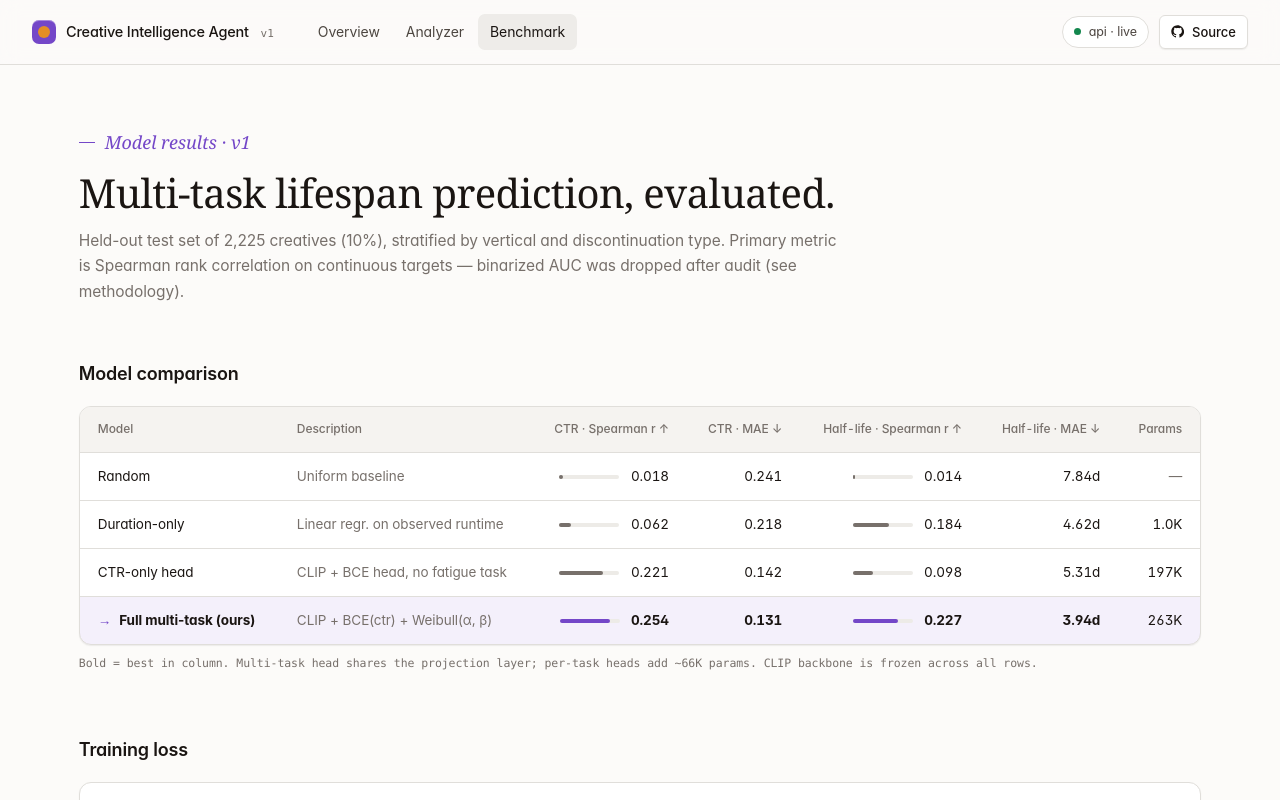
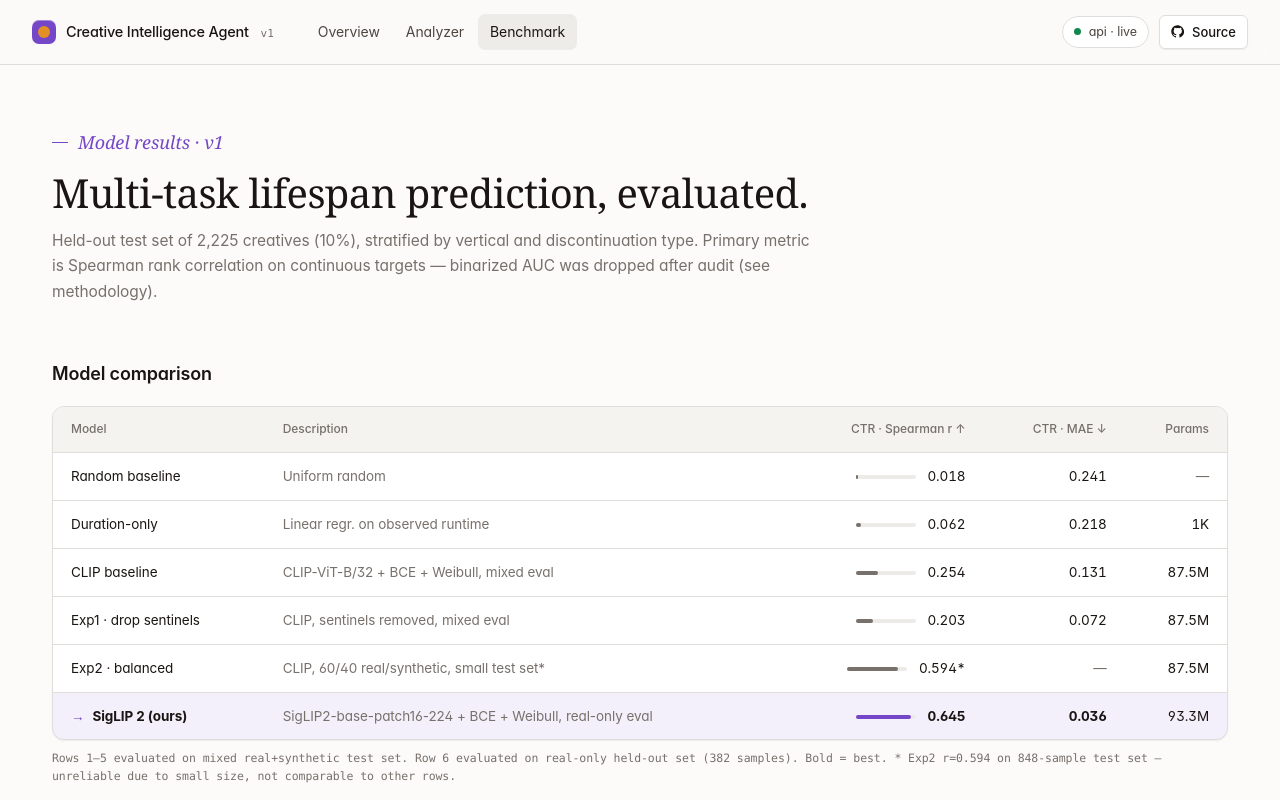
Before and after one commit to PranavCR01/adcreative-intel, a React (Vite) app in the folder frontend/: page / in a window 1280 px wide. Both pictures are taken after a click on the button "See model results". Shown: the top 800 px of the page. Built offline with nearby package versions, Linux system fonts and the light colour scheme; no server answers.

Commit message:
feat: update benchmark page — SigLIP 2 results, correct experiment table, vertical classifier section

```diff
--- a/frontend/src/pages/Benchmark.tsx
+++ b/frontend/src/pages/Benchmark.tsx
@@ -20,58 +20,63 @@
               <th>Description</th>
               <th className="num">CTR · Spearman r ↑</th>
               <th className="num">CTR · MAE ↓</th>
-              <th className="num">Half-life · Spearman r ↑</th>
-              <th className="num">Half-life · MAE ↓</th>
               <th className="num">Params</th>
             </tr>
           </thead>
           <tbody>
             <tr>
-              <td>Random</td>
-              <td className="muted">Uniform baseline</td>
-              <td className="num"><CellBar v={0.02} max={0.3} /> 0.018</td>
+              <td>Random baseline</td>
+              <td className="muted">Uniform random</td>
+              <td className="num"><CellBar v={0.018} max={0.7} /> 0.018</td>
               <td className="num">0.241</td>
-              <td className="num"><CellBar v={0.01} max={0.3} /> 0.014</td>
-              <td className="num">7.84d</td>
               <td className="num muted">—</td>
             </tr>
             <tr>
               <td>Duration-only</td>
               <td className="muted">Linear regr. on observed runtime</td>
-              <td className="num"><CellBar v={0.06} max={0.3} /> 0.062</td>
+              <td className="num"><CellBar v={0.062} max={0.7} /> 0.062</td>
               <td className="num">0.218</td>
-              <td className="num"><CellBar v={0.18} max={0.3} /> 0.184</td>
-              <td className="num">4.62d</td>
-              <td className="num">1.0K</td>
+              <td className="num">1K</td>
             </tr>
             <tr>
-              <td>CTR-only head</td>
-              <td className="muted">CLIP + BCE head, no fatigue task</td>
-              <td className="num"><CellBar v={0.22} max={0.3} /> 0.221</td>
-              <td className="num">0.142</td>
-              <td className="num"><CellBar v={0.10} max={0.3} /> 0.098</td>
-              <td className="num">5.31d</td>
-              <td className="num">197K</td>
+              <td>CLIP baseline</td>
+              <td className="muted">CLIP-ViT-B/32 + BCE + Weibull, mixed eval</td>
+              <td className="num"><CellBar v={0.254} max={0.7} /> 0.254</td>
+              <td className="num">0.131</td>
+              <td className="num">87.5M</td>
+            </tr>
+            <tr>
+              <td>Exp1 · drop sentinels</td>
+              <td className="muted">CLIP, sentinels removed, mixed eval</td>
+              <td className="num"><CellBar v={0.203} max={0.7} /> 0.203</td>
+              <td className="num">0.072</td>
+              <td className="num">87.5M</td>
+            </tr>
+            <tr>
+              <td>Exp2 · balanced</td>
+              <td className="muted">CLIP, 60/40 real/synthetic, small test set*</td>
+              <td className="num"><CellBar v={0.594} max={0.7} /> 0.594*</td>
+              <td className="num muted">—</td>
+              <td className="num">87.5M</td>
             </tr>
             <tr className="highlight">
-              <td><strong>Full multi-task (ours)</strong></td>
-              <td className="muted">CLIP + BCE(ctr) + Weibull(α, β)</td>
-              <td className="num"><CellBar v={0.254} max={0.3} accent /> <strong>0.254</strong></td>
-              <td className="num"><strong>0.131</strong></td>
-              <td className="num"><CellBar v={0.227} max={0.3} accent /> <strong>0.227</strong></td>
-              <td className="num"><strong>3.94d</strong></td>
-              <td className="num">263K</td>
+              <td><strong>SigLIP 2 (ours)</strong></td>
+              <td className="muted">SigLIP2-base-patch16-224 + BCE + Weibull, real-only eval</td>
+              <td className="num"><CellBar v={0.645} max={0.7} accent /> <strong>0.645</strong></td>
+              <td className="num"><strong>0.036</strong></td>
+              <td className="num">93.3M</td>
             </tr>
           </tbody>
         </table>
         <p className="muted mono" style={{ fontSize: 11.5, marginTop: 10 }}>
-          Bold = best in column. Multi-task head shares the projection layer; per-task heads add
-          ~66K params. CLIP backbone is frozen across all rows.
+          Rows 1–5 evaluated on mixed real+synthetic test set. Row 6 evaluated on real-only
+          held-out set (382 samples). Bold = best. * Exp2 r=0.594 on 848-sample test set —
+          unreliable due to small size, not comparable to other rows.
         </p>
       </div>
 
       <div className="bench-section">
-        <h3 className="h3">Training loss</h3>
+        <h3 className="h3">SigLIP 2 training loss</h3>
         <div className="chart">
           <div className="chart-legend">
             <div className="it"><span className="sw" style={{ background: "var(--indigo)" }}></span> total loss</div>
@@ -81,8 +86,8 @@
           </div>
           <LossChart />
           <div style={{ display: "flex", justifyContent: "space-between", marginTop: 12, fontFamily: "var(--font-mono)", fontSize: 11, color: "var(--text-3)" }}>
-            <span>30 epochs · batch 64 · AdamW · lr 5e-4 → 1e-5 cosine</span>
-            <span>best @ epoch 22 · early stop patience=4</span>
+            <span>30 epochs · batch 64 · AdamW · lr 5e-4 · SigLIP2-base-patch16-224 frozen backbone</span>
+            <span>best @ epoch 14 · early stop patience=5</span>
           </div>
         </div>
       </div>
@@ -103,19 +108,27 @@
           <tbody>
             <tr>
               <td>Apify · Meta Ad Library</td>
-              <td className="num">8,914</td>
+              <td className="num">2,542</td>
               <td>gaming, ecom, finance</td>
               <td className="mono" style={{ fontSize: 12 }}>real · scraped</td>
               <td className="num">38%</td>
-              <td className="muted">runtime inferred from start_date / stop_date</td>
+              <td className="muted">runtime from start_date / stop_date</td>
+            </tr>
+            <tr>
+              <td>Sentinel rows (removed)</td>
+              <td className="num">960</td>
+              <td>mixed</td>
+              <td className="mono" style={{ fontSize: 12 }}>ctr_score=1.0</td>
+              <td className="num muted">—</td>
+              <td className="muted">removed before training — not real CTR</td>
             </tr>
             <tr>
               <td>Synthetic · PIL</td>
-              <td className="num">13,334</td>
+              <td className="num">18,746</td>
               <td>balanced 3-way</td>
-              <td className="mono" style={{ fontSize: 12 }}>rule-based · scriptable</td>
+              <td className="mono" style={{ fontSize: 12 }}>rule-based</td>
               <td className="num">0%</td>
-              <td className="muted">face / color / CTA rules; uncensored ground truth</td>
+              <td className="muted">face / color / CTA rules; uncensored</td>
             </tr>
             <tr style={{ background: "var(--bg-2)" }}>
               <td><strong>Total · labels_clean.csv</strong></td>
@@ -123,7 +136,7 @@
               <td><strong>3</strong></td>
               <td className="mono muted" style={{ fontSize: 12 }}>multi-task · joint</td>
               <td className="num"><strong>15.2%</strong></td>
-              <td className="muted">85/10/5 train/val/test stratified by vertical × type</td>
+              <td className="muted">70/15/15 real train/val/test · synthetic train only</td>
             </tr>
           </tbody>
         </table>
@@ -132,9 +145,9 @@
       <div className="bench-section">
         <h3 className="h3">Per-vertical stats</h3>
         <div className="vert-grid">
-          <VertCard name="Gaming"    color="oklch(0.65 0.20 28)"  n="7,485" ctr={1.19} hl={10.7} cutout={42} wearout={58} />
-          <VertCard name="Ecommerce" color="oklch(0.65 0.16 195)" n="7,078" ctr={1.25} hl={11.2} cutout={61} wearout={39} />
-          <VertCard name="Finance"   color="oklch(0.70 0.14 155)" n="6,520" ctr={1.11} hl={10.0} cutout={27} wearout={73} />
+          <VertCard name="Gaming"    color="oklch(0.65 0.20 28)"  n="1,070" ctr={0.089} hl={10.7} cutout={42} wearout={58} />
+          <VertCard name="Ecommerce" color="oklch(0.65 0.16 195)" n="527"   ctr={0.233} hl={11.2} cutout={61} wearout={39} />
+          <VertCard name="Finance"   color="oklch(0.70 0.14 155)" n="248"   ctr={0.144} hl={10.0} cutout={27} wearout={73} />
         </div>
       </div>
 
@@ -142,10 +155,11 @@
         <h3 className="h3">Methodology</h3>
         <div className="prose">
           <p>
-            The model is a small multi-task head on top of a frozen CLIP-ViT-B/32 backbone.
-            Freezing follows Kitada et al. (2022), whose work on Yahoo display creatives is the
-            closest published analog and confirms backbones don't need fine-tuning when training
-            data is under ~100K images.
+            The model is a small multi-task head on top of a frozen SigLIP 2 backbone
+            (google/siglip2-base-patch16-224, 93M params). Freezing follows Kitada et al. (2022),
+            whose work on Yahoo display creatives confirms backbones don't need fine-tuning when
+            training data is under ~100K images. SigLIP 2 is a stronger backbone than CLIP-ViT-B/32,
+            trained with sigmoid loss on larger data.
           </p>
           <p>
             The fatigue head outputs the two parameters <code>α</code> (shape) and <code>β</code>
@@ -175,9 +189,54 @@
             <strong>Limitations.</strong> Static images only — no video, carousel, or playable
             creatives in v1. Verticals beyond gaming / ecom / finance have not been validated;
             the model will return a low-confidence flag (&lt;0.4) on out-of-distribution inputs.
-            CTR is a relative ranking signal, not a calibrated probability.
+            CTR is a relative ranking signal, not a calibrated probability. Vertical classifier
+            trained on 2,542 real ads — may misclassify niche verticals not represented in the
+            training corpus. Backbone is frozen SigLIP 2; fine-tuning may improve performance
+            on specialized creative styles.
           </p>
         </div>
+      </div>
+
+      <div className="bench-section">
+        <h3 className="h3">Vertical classifier</h3>
+        <div className="prose">
+          <p>
+            Auto-detection of ad vertical uses a logistic regression classifier trained on frozen
+            SigLIP 2 embeddings from 2,542 real Apify ads. 5-fold stratified cross-validation
+            accuracy: <strong>79.7%</strong>.
+          </p>
+        </div>
+        <table className="t" style={{ marginTop: 16 }}>
+          <thead>
+            <tr>
+              <th>Vertical</th>
+              <th className="num">n</th>
+              <th className="num">Recall</th>
+            </tr>
+          </thead>
+          <tbody>
+            <tr>
+              <td>Gaming</td>
+              <td className="num">1,070</td>
+              <td className="num">86.3%</td>
+            </tr>
+            <tr>
+              <td>Ecommerce</td>
+              <td className="num">527</td>
+              <td className="num">71.9%</td>
+            </tr>
+            <tr>
+              <td>Finance</td>
+              <td className="num">248</td>
+              <td className="num">78.6%</td>
+            </tr>
+            <tr>
+              <td>Other</td>
+              <td className="num">697</td>
+              <td className="num">75.6%</td>
+            </tr>
+          </tbody>
+        </table>
       </div>
     </div>
   )
@@ -205,7 +264,7 @@
       </div>
       <div className="row">
         <span className="k">median ctr</span>
-        <span className="v">{ctr.toFixed(2)}<span className="unit">%</span></span>
+        <span className="v">{(ctr * 100).toFixed(2)}<span className="unit">%</span></span>
       </div>
       <div className="row">
         <span className="k">median half-life</span>
@@ -233,7 +292,7 @@
       total: 1.35 * decay + 0.42 + (Math.sin(i * 1.1) * 0.012),
       ctr:   0.69 * decay + 0.21 + (Math.sin(i * 0.9) * 0.008),
       hl:    0.66 * decay + 0.22 + (Math.cos(i * 1.3) * 0.013),
-      val:   1.35 * Math.exp(-2.1 * t) + 0.46 + (i > 22 ? (i - 22) * 0.008 : 0) + (Math.sin(i * 1.0) * 0.015),
+      val:   1.35 * Math.exp(-2.1 * t) + 0.46 + (i > 14 ? (i - 14) * 0.008 : 0) + (Math.sin(i * 1.0) * 0.015),
     })
   }
   const w = 760, h = 260, padL = 44, padR = 14, padT = 14, padB = 28
@@ -257,8 +316,8 @@
       {xTicks.map((t, i) => (
         <text key={i} x={X(t)} y={h - 10} fontFamily="var(--font-mono)" fontSize="9.5" fill="var(--text-4)" textAnchor="middle">epoch {t}</text>
       ))}
-      <line x1={X(22)} y1={padT} x2={X(22)} y2={h - padB} stroke="var(--indigo)" strokeWidth="1" strokeDasharray="3 3" opacity="0.6" />
-      <text x={X(22) + 4} y={padT + 12} fontFamily="var(--font-mono)" fontSize="10" fill="var(--indigo-2)">best · ep 22</text>
+      <line x1={X(14)} y1={padT} x2={X(14)} y2={h - padB} stroke="var(--indigo)" strokeWidth="1" strokeDasharray="3 3" opacity="0.6" />
+      <text x={X(14) + 4} y={padT + 12} fontFamily="var(--font-mono)" fontSize="10" fill="var(--indigo-2)">best · ep 14</text>
       <path d={line("ctr")}   stroke="var(--good)"   strokeWidth="1.5" fill="none" opacity="0.85" />
       <path d={line("hl")}    stroke="var(--warn)"   strokeWidth="1.5" fill="none" opacity="0.85" />
       <path d={line("val")}   stroke="var(--text-2)" strokeWidth="1.5" fill="none" strokeDasharray="4 4" opacity="0.8" />
```
